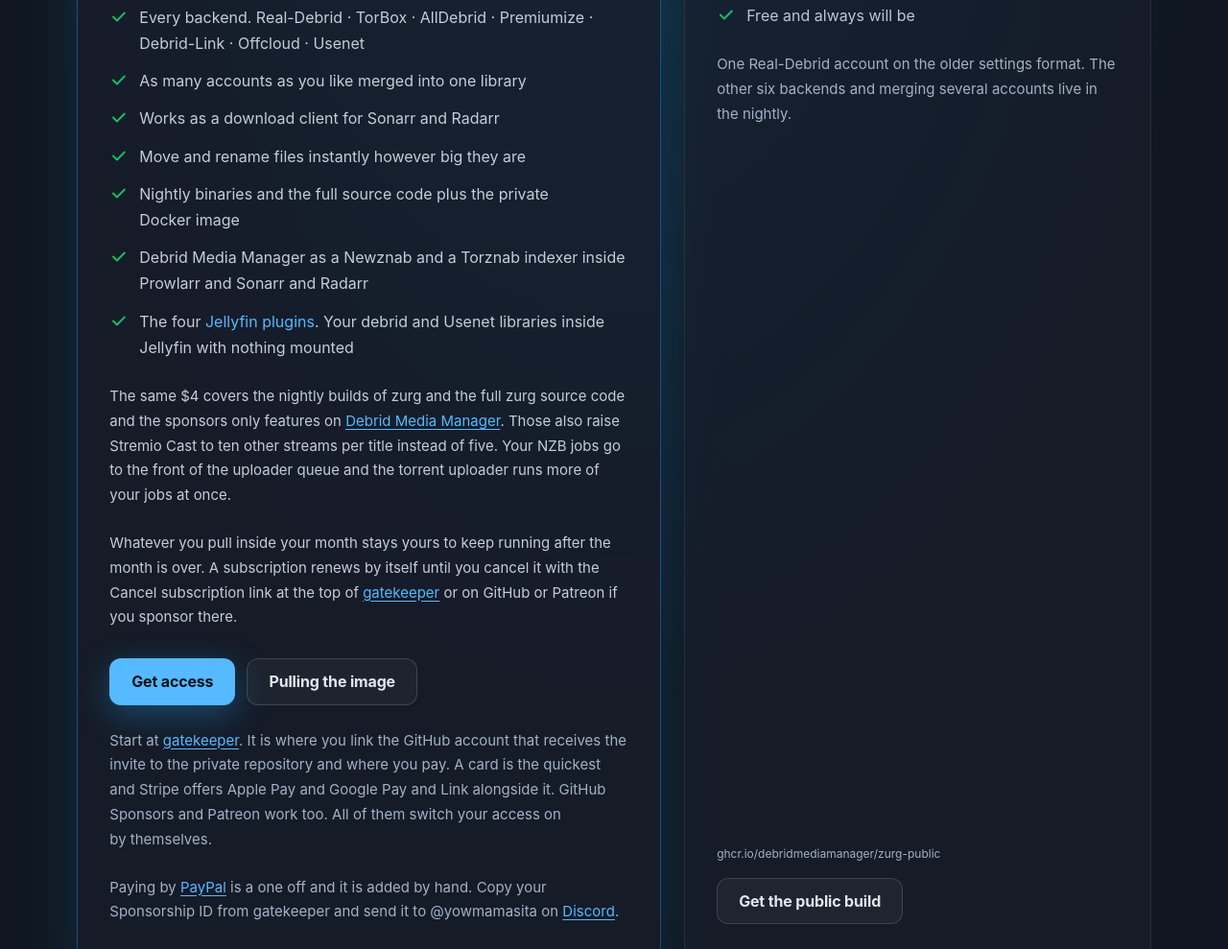
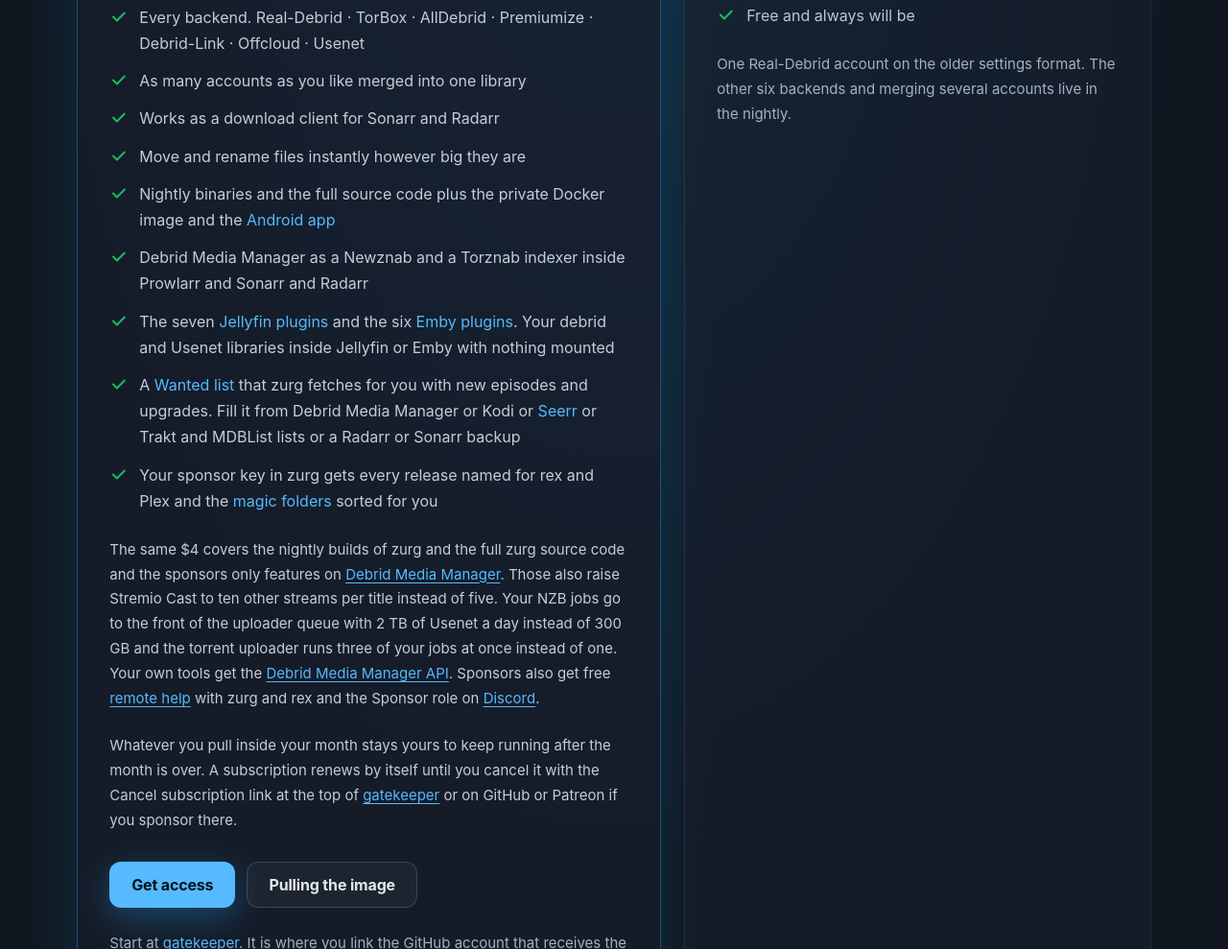
Before and after one commit to debridmediamanager/zurg-site, a plain HTML site: page public/index.html in a window 1280 px wide. Shown: the part 11007-11996 px from the top of the page at 96% size. Drawn offline with Linux system fonts and the light colour scheme.

Commit message:
fix: list every sponsor perk on the Nightly plan, seven Jellyfin plugins not four, plus Emby, Wanted, Android and the uploader numbers

```diff
--- a/public/index.html
+++ b/public/index.html
@@ -28,7 +28,7 @@
 "description":"A self-hosted WebDAV server that presents every debrid account you own as one folder that Plex and Jellyfin and Emby read like a normal drive.",
 "author":{"@type":"Person","name":"yowmamasita","url":"https://github.com/yowmamasita/"},
 "offers":{"@type":"Offer","price":"4.00","priceCurrency":"USD","category":"one month of updates",
-"description":"$4 buys one month of updates and there is no minimum term. It covers the zurg nightly builds and the full zurg source code. On Debrid Media Manager it covers the Newznab and Torznab indexers and the seven Jellyfin plugins and ten other streams per title in Stremio Cast and priority on the NZB uploader and more jobs at once on the torrent uploader."},
+"description":"$4 buys one month of updates and there is no minimum term. It covers the zurg nightly builds and the full zurg source code. On Debrid Media Manager it covers the Newznab and Torznab indexers and the seven Jellyfin plugins and six Emby plugins and the Wanted list that zurg fetches and ten other streams per title in Stremio Cast and priority on the NZB uploader and more jobs at once on the torrent uploader."},
 "screenshot":"https://zurg.debridmediamanager.com/shot-dashboard.webp",
 "softwareHelp":"https://notes.debridmediamanager.com/"}
 </script>
@@ -548,11 +548,13 @@
             <div class="fitem"><svg width="19" height="19" viewBox="0 0 24 24" fill="none" stroke="#17bf63" stroke-width="2.4" stroke-linecap="round" stroke-linejoin="round"><path d="m5 12 5 5L20 7"/></svg><span style="color:var(--soft)">As many accounts as you like merged into one library</span></div>
             <div class="fitem"><svg width="19" height="19" viewBox="0 0 24 24" fill="none" stroke="#17bf63" stroke-width="2.4" stroke-linecap="round" stroke-linejoin="round"><path d="m5 12 5 5L20 7"/></svg><span style="color:var(--soft)">Works as a download client for Sonarr and Radarr</span></div>
             <div class="fitem"><svg width="19" height="19" viewBox="0 0 24 24" fill="none" stroke="#17bf63" stroke-width="2.4" stroke-linecap="round" stroke-linejoin="round"><path d="m5 12 5 5L20 7"/></svg><span style="color:var(--soft)">Move and rename files instantly however big they are</span></div>
-            <div class="fitem"><svg width="19" height="19" viewBox="0 0 24 24" fill="none" stroke="#17bf63" stroke-width="2.4" stroke-linecap="round" stroke-linejoin="round"><path d="m5 12 5 5L20 7"/></svg><span style="color:var(--soft)">Nightly binaries and the full source code plus the private Docker image</span></div>
+            <div class="fitem"><svg width="19" height="19" viewBox="0 0 24 24" fill="none" stroke="#17bf63" stroke-width="2.4" stroke-linecap="round" stroke-linejoin="round"><path d="m5 12 5 5L20 7"/></svg><span style="color:var(--soft)">Nightly binaries and the full source code plus the private Docker image and the <a href="/android">Android app</a></span></div>
             <div class="fitem"><svg width="19" height="19" viewBox="0 0 24 24" fill="none" stroke="#17bf63" stroke-width="2.4" stroke-linecap="round" stroke-linejoin="round"><path d="m5 12 5 5L20 7"/></svg><span style="color:var(--soft)">Debrid Media Manager as a Newznab and a Torznab indexer inside Prowlarr and Sonarr and Radarr</span></div>
-            <div class="fitem"><svg width="19" height="19" viewBox="0 0 24 24" fill="none" stroke="#17bf63" stroke-width="2.4" stroke-linecap="round" stroke-linejoin="round"><path d="m5 12 5 5L20 7"/></svg><span style="color:var(--soft)">The four <a href="/jellyfin/">Jellyfin plugins</a>. Your debrid and Usenet libraries inside Jellyfin with nothing mounted</span></div>
+            <div class="fitem"><svg width="19" height="19" viewBox="0 0 24 24" fill="none" stroke="#17bf63" stroke-width="2.4" stroke-linecap="round" stroke-linejoin="round"><path d="m5 12 5 5L20 7"/></svg><span style="color:var(--soft)">The seven <a href="/jellyfin/">Jellyfin plugins</a> and the six <a href="https://debridmediamanager.com/emby">Emby plugins</a>. Your debrid and Usenet libraries inside Jellyfin or Emby with nothing mounted</span></div>
+<div class="fitem"><svg width="19" height="19" viewBox="0 0 24 24" fill="none" stroke="#17bf63" stroke-width="2.4" stroke-linecap="round" stroke-linejoin="round"><path d="m5 12 5 5L20 7"/></svg><span style="color:var(--soft)">A <a href="https://debridmediamanager.com/wanted">Wanted list</a> that zurg fetches for you with new episodes and upgrades. Fill it from Debrid Media Manager or Kodi or <a href="https://notes.debridmediamanager.com/dmm/seerr/">Seerr</a> or Trakt and MDBList lists or a Radarr or Sonarr backup</span></div>
+<div class="fitem"><svg width="19" height="19" viewBox="0 0 24 24" fill="none" stroke="#17bf63" stroke-width="2.4" stroke-linecap="round" stroke-linejoin="round"><path d="m5 12 5 5L20 7"/></svg><span style="color:var(--soft)">Your sponsor key in zurg gets every release named for rex and Plex and the <a href="https://notes.debridmediamanager.com/zurg/guides/magic/">magic folders</a> sorted for you</span></div>
           </div>
-          <p class="note" style="color:var(--soft)">The same $4 covers the nightly builds of zurg and the full zurg source code and the sponsors only features on <a href="https://debridmediamanager.com/">Debrid Media Manager</a>. Those also raise Stremio Cast to ten other streams per title instead of five. Your NZB jobs go to the front of the uploader queue and the torrent uploader runs more of your jobs at once.</p>
+          <p class="note" style="color:var(--soft)">The same $4 covers the nightly builds of zurg and the full zurg source code and the sponsors only features on <a href="https://debridmediamanager.com/">Debrid Media Manager</a>. Those also raise Stremio Cast to ten other streams per title instead of five. Your NZB jobs go to the front of the uploader queue with 2 TB of Usenet a day instead of 300 GB and the torrent uploader runs three of your jobs at once instead of one. Your own tools get the <a href="https://debridmediamanager.com/api-docs">Debrid Media Manager API</a>. Sponsors also get free <a href="https://notes.debridmediamanager.com/guides/remote-help/">remote help</a> with zurg and rex and the Sponsor role on <a href="https://discord.com/invite/7u4YjMThXP">Discord</a>.</p>
           <p class="note" style="color:var(--soft)">Whatever you pull inside your month stays yours to keep running after the month is over. A subscription renews by itself until you cancel it with the Cancel subscription link at the top of <a href="https://gatekeeper.debridmediamanager.com/">gatekeeper</a> or on GitHub or Patreon if you sponsor there.</p>
           <div class="plan-cta">
             <a class="btn btn-primary" href="https://gatekeeper.debridmediamanager.com/">Get access</a>
```
